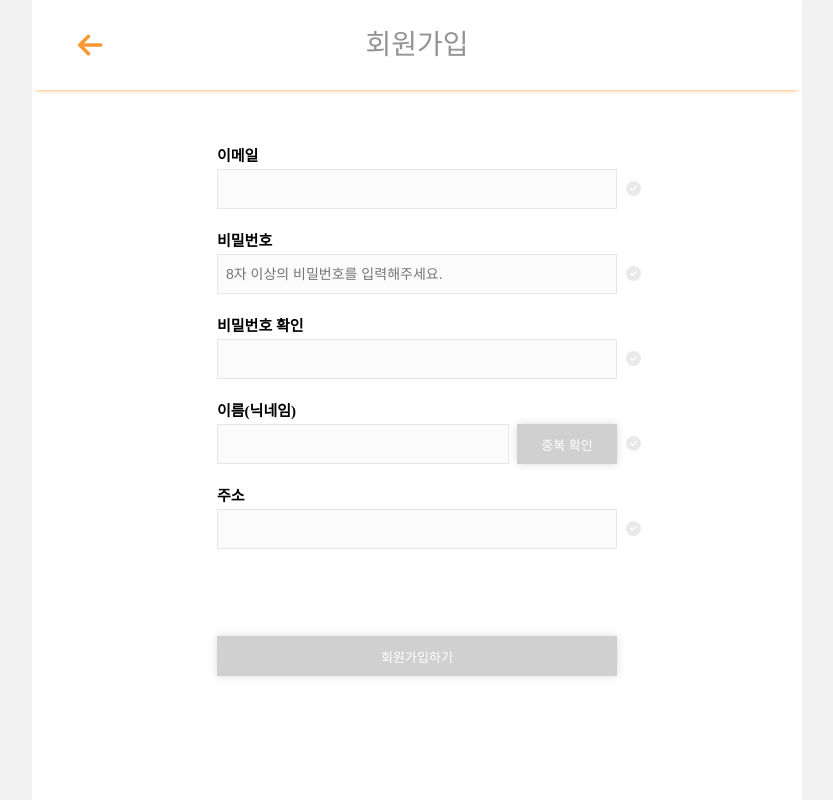
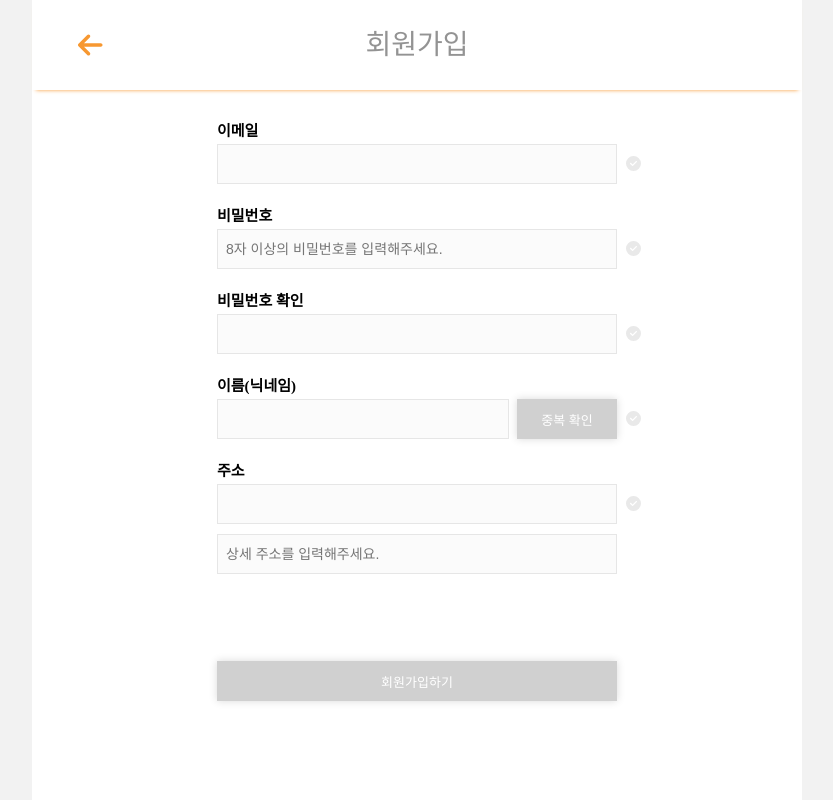
Before and after one commit to pigerabbit/front, a React (Create React App) app in the folder front/: page /register in a window 1280 px wide. Shown: the whole page, without its empty margins (223-1056 px from the left). Built offline with nearby package versions, Linux system fonts and the light colour scheme; no server answers.

Commit message:
feat: 회원가입시 주소 입력 DaumPostCode 적용

```diff
--- a/front/package.json
+++ b/front/package.json
@@ -14,6 +14,7 @@
     "axios": "^0.26.1",
     "dotenv": "^16.0.0",
     "react": "^17.0.2",
+    "react-daum-postcode": "^3.0.3",
     "react-dom": "^17.0.2",
     "react-redux": "^8.0.2",
     "react-router-dom": "^6.2.2",
--- /dev/null
+++ b/front/src/pages/User/DaumPostCode.js
@@ -0,0 +1,69 @@
+import React from "react";
+import styled from "styled-components";
+import DaumPostCode from "react-daum-postcode";
+import { FontAwesomeIcon } from "@fortawesome/react-fontawesome";
+import { faXmark } from "@fortawesome/free-solid-svg-icons";
+
+const DaumPost = ({ setAddress, setIsDaumPostOpen }) => {
+  const handleComplete = (data) => {
+    let fullAddress = data.address;
+    let extraAddress = "";
+    if (data.addressType === "R") {
+      if (data.bname !== "") {
+        extraAddress += data.bname;
+      }
+      if (data.buildingName !== "") {
+        extraAddress +=
+          extraAddress !== "" ? `, ${data.buildingName}` : data.buildingName;
+      }
+      fullAddress += extraAddress !== "" ? ` (${extraAddress})` : "";
+    }
+    setAddress(fullAddress);
+    setIsDaumPostOpen(false);
+  };
+  return (
+    <Container>
+      <DaumPostCodeContainer>
+        <FontAwesomeIcon
+          icon={faXmark}
+          onClick={() => {
+            setIsDaumPostOpen(false);
+          }}
+        />
+        <DaumPostCode
+          onComplete={handleComplete}
+          className="post-code"
+          style={{ width: "100%", height: "100%" }}
+        />
+      </DaumPostCodeContainer>
+    </Container>
+  );
+};
+export default DaumPost;
+
+const Container = styled.div`
+  border: 2px solid green;
+  position: absolute;
+  width: 100%;
+  height: 100%;
+  display: flex;
+  justify-content: center;
+  align-items: center;
+  background: rgba(0, 0, 0, 0.4);
+`;
+
+const DaumPostCodeContainer = styled.div`
+  position: relative;
+  width: 75%;
+  max-width: 450px;
+  height: 450px;
+  font-size: 12px;
+  > svg {
+    cursor: pointer;
+    font-size: 25px;
+    position: absolute;
+    top: -6%;
+    right: 1%;
+    color: white;
+  }
+`;
--- a/front/src/pages/User/RegisterPage.js
+++ b/front/src/pages/User/RegisterPage.js
@@ -6,6 +6,7 @@ import * as Api from "api";
 import UserTopBar from "./UserTopBar";
 import UserInput from "./UserInput";
 import UserButton from "./UserButton";
+import DaumPost from "./DaumPostCode";
 
 const RegisterPage = ({ children, pageName }) => {
   const [email, setEmail] = useState("");
@@ -13,6 +14,8 @@ const RegisterPage = ({ children, pageName }) => {
   const [confirmPassword, setConfirmPassword] = useState("");
   const [name, setName] = useState("");
   const [address, setAddress] = useState("");
+  const [dtailAddress, setDetailAddress] = useState("");
+  const [isDaumPostOpen, setIsDaumPostOpen] = useState(false);
 
   const validateEmail = (email) => {
     return email
@@ -27,7 +30,7 @@ const RegisterPage = ({ children, pageName }) => {
   const isPasswordValid = password.length >= 8;
   const isPasswordSame =
     confirmPassword.length > 0 && password === confirmPassword;
-  const isAddressValid = address.length > 0;
+  const isAddressValid = address.length > 0 && dtailAddress.length > 0;
   const isFormValid =
     isNameValid &&
     isEmailValid &&
@@ -99,8 +102,26 @@ const RegisterPage = ({ children, pageName }) => {
           value={address}
           setValue={setAddress}
           isValueValid={isAddressValid}
+          handleClick={() => {
+            setIsDaumPostOpen(true);
+          }}
+        />
+
+        <UserInput
+          type="text"
+          value={dtailAddress}
+          placeholder="상세 주소를 입력해주세요."
+          setValue={setDetailAddress}
+          noCheck={true}
         />
       </InputListContainter>
+
+      {isDaumPostOpen && (
+        <DaumPost
+          setAddress={setAddress}
+          setIsDaumPostOpen={setIsDaumPostOpen}
+        />
+      )}
 
       <UserButton
         handleClick={handleRegisterClick}
--- a/front/src/pages/User/UserInput.js
+++ b/front/src/pages/User/UserInput.js
@@ -15,6 +15,8 @@ const UserInput = ({
   isValueValid,
   setIsValueValid,
   confirmButton,
+  handleClick,
+  noCheck,
 }) => {
   const handleConfirmButtonClick = async (e) => {
     e.preventDefault();
@@ -34,7 +36,7 @@ const UserInput = ({
   }, [value]);
 
   return (
-    <InputContainer>
+    <InputContainer onClick={handleClick} noCheck={noCheck}>
       <InputTitle>{title}</InputTitle>
       <div>
         <Input
@@ -57,9 +59,12 @@ const UserInput = ({
           </UserButton>
         )}
       </div>
-      <CheckIcon valid={isValueValid}>
-        <FontAwesomeIcon icon={faCircleCheck} />
-      </CheckIcon>
+
+      {!noCheck && (
+        <CheckIcon valid={isValueValid}>
+          <FontAwesomeIcon icon={faCircleCheck} />
+        </CheckIcon>
+      )}
     </InputContainer>
   );
 };
@@ -67,7 +72,7 @@ const UserInput = ({
 export default UserInput;
 
 const InputContainer = styled.div`
-  margin-top: 25px;
+  margin-top: ${({ noCheck }) => (noCheck ? "5px;" : "25px;")}
   position: relative;
   width: 100%;
   margin-bottom: 10px;
```
Also changed, not shown: 2 other files (tests, documents, lock files or other folders).
